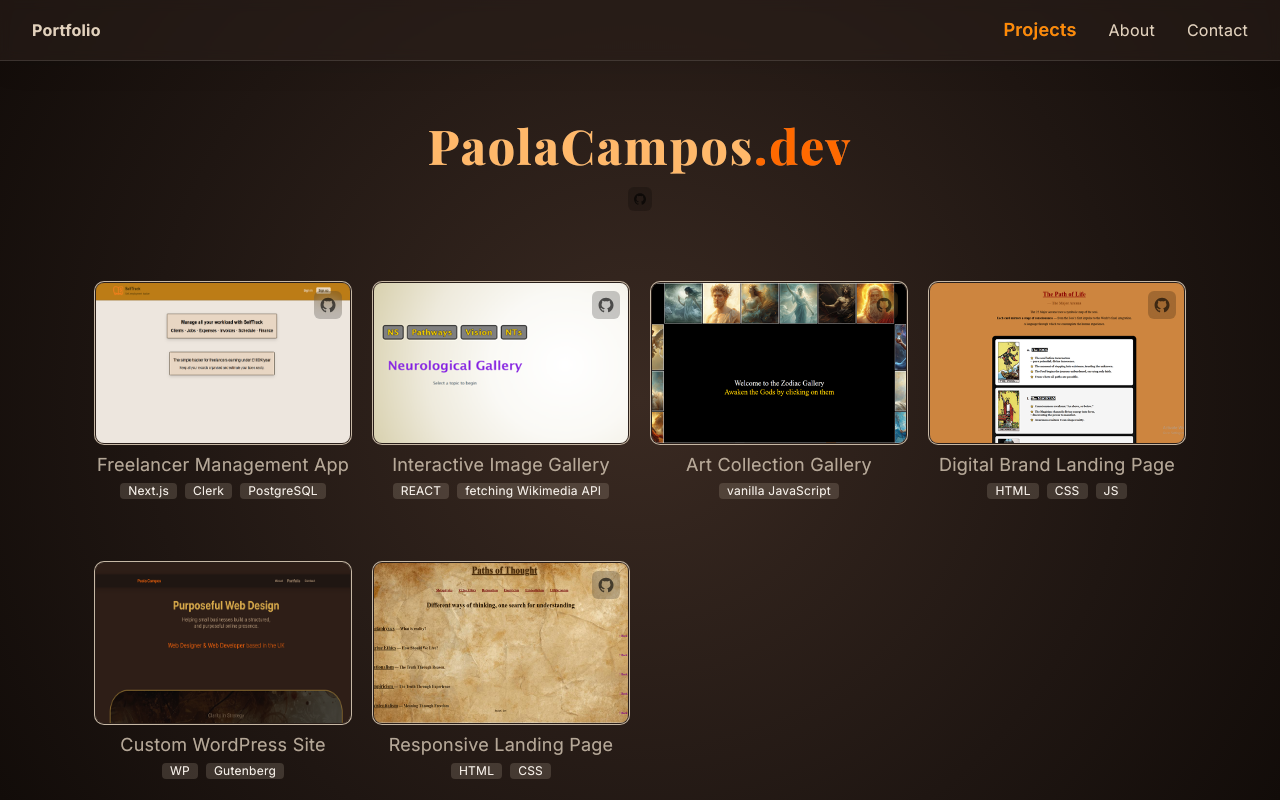
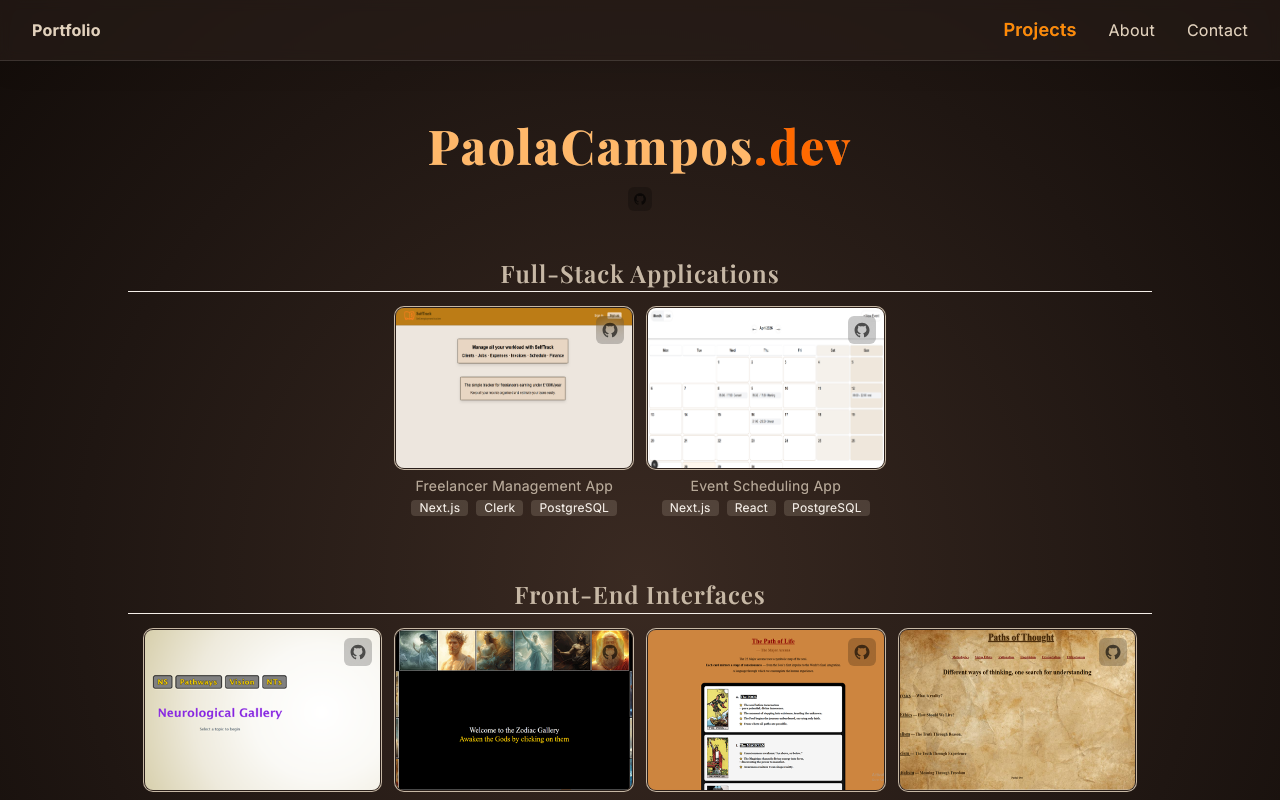
Before and after one commit to paolacampos-dev/portfolio, a Next.js app: page /projects in a window 1280 px wide. Shown: the top 800 px of the page. Built offline with nearby package versions, Linux system fonts and the light colour scheme; a web font is replaced by a local one.

Commit message:
Refactor portfolio layout with project sections and improved spacing

```diff
--- a/src/app/projects/page.tsx
+++ b/src/app/projects/page.tsx
@@ -1,12 +1,11 @@
 import Title from "@/components/Title";
 import Gallery from "@/components/Gallery"
-
 
 export default function Projects()   {
     return(
         <>
             <Title />
-            <div className="grid grid-cols-1 sm:grid-cols-2 lg:grid-cols-4 gap-x-4 gap-y-6 sm:gap-x-6 sm:gap-y-16 max-w-6xl mx-auto px-4 sm:px-6 lg:px-8 pt-0 sm:pt-4 lg:pt-15">
+            <div className="w-full max-w-6xl mx-auto px-4 sm:px-6 lg:px-8 pt-4 lg:pt-12">
                 <Gallery />
             </div>
         </>
--- a/src/components/Gallery.tsx
+++ b/src/components/Gallery.tsx
@@ -1,64 +1,27 @@
 import projectsData from "@/data/projectsData"
+import ProjectSection from "@/components/ProjectSection"
 
 export default function Gallery()    {
     const projects = projectsData
+    const fullstackProjects = projects.filter( p => p.type === "fullstack")
+    const frontendProjects = projects.filter( p => p.type === "frontend")
+    const wpProjects = projects.filter( p => p.type === "wordpress")
 
     return (
-        <>
-        {projects.map((project) => {
-            return (
-                <div  key={project.id} className="project-item w-full mb-2 sm:mb-0 group transition transform hover:-translate-y-1">
-                    <div className="relative w-full h-40 overflow-hidden rounded-lg ring-1 ring-[#c7b8a5] ring-offset-1 ring-offset-[#2a1f1a]">
-                        {/* Github */}
-                        {project.github && (
-                            <a
-                                href={project.github}
-                                target="_blank"
-                                rel="noopener noreferrer"
-                                aria-label={`View ${project.title} on  GitHub`}
-                                className="absolute top-2 right-2 z-20
-                                            opacity-70 hover:opacity-100
-                                            bg-black/30 p-1 rounded-md backdrop-blur-sm
-                                            transition-opacity duration-75 ease-out"
-                                title="View Code"
-                            >
-                            <img src="/github.svg" alt="GitHub" className="w-5 h-5" />
-                            </a>
-                        )}
-                        {/* Card Link */}
-                            <a
-                                href={project.live}
-                                target="_blank"
-                                rel="noopener noreferrer"
-                                className="absolute inset-0 z-10"
-                                title="Live Demo"
-                            >
-                            <img
-                                src={project.image}
-                                alt={project.alt}
-                                className="w-full h-full object-cover transition-transform duration-150 delay-75 hover:scale-105"
-                            />
-                            </a>
-                    </div>
-                    <div className="text-center mt-1 sm:mt-2">
-                        <p className="text-sm sm:text-base lg:text-lg text-[#c7b8a5]/80">
-                        {project.description}
-                        </p>
-
-                        <div className="flex justify-center gap-2 mt-1 flex-wrap">
-                            {project.tech.map((tech) => (
-                                <span
-                                    key={tech}
-                                    className="text-xs px-2 py-0 bg-[#c7b8a5]/20 rounded"
-                                >
-                                {tech}
-                                </span>
-                            ))}
-                        </div>
-                    </div>
-                </div>
-            )
-        })}
-    </>
+        <div className="space-y-16">
+            <ProjectSection
+                title="Full-Stack Applications"
+                projects={fullstackProjects}
+                className=""
+            />
+            <ProjectSection
+                title="Front-End Interfaces"
+                projects={frontendProjects}
+            />
+            <ProjectSection
+                title="WordPress Builds"
+                projects={wpProjects}
+            />
+        </div>
     )
 }
--- a/src/components/Hero.tsx
+++ b/src/components/Hero.tsx
@@ -13,16 +13,11 @@ export default function Hero() {
                 initial={{ opacity: 0, x: -20 }}
                 animate={{ opacity: 1, x: 0 }}
                 transition={{ duration: 2, ease: "easeOut" }}
-                /*className="font-signature text-6xl md:text-7xl"
-                initial={{ opacity: 0, rotate: +3, y: 5 }}
-                animate={{ opacity: 1, rotate: -3, y: 0 }}
-                transition={{ duration: 2, ease: "easeOut" }}*/
             >
             PaolaCampos<span className="text-orange-500">.dev</span>
             </motion.h1>
 
             <motion.p
-                //className="mt-6 text-lg opacity-80 "
                 className="mt-4 font-medium tracking-wide text-orange-100"
                 initial={{ opacity: 0 }}
                 animate={{ opacity: 1 }}
--- /dev/null
+++ b/src/components/ProjectCard.tsx
@@ -0,0 +1,46 @@
+export default function ProjectCard({ project }) {
+    const image = project.image
+    const live = project.live
+    const github = project.github
+
+    return (
+        <div className="project-item w-full group transition transform hover:-translate-y-1">
+            <div className="relative w-full h-40 overflow-hidden rounded-lg ring-1 ring-[#c7b8a5] ring-offset-1 ring-offset-[#2a1f1a]">
+
+                {github && (
+                <a  href={github} target="_blank" rel="noopener noreferrer"
+                    className="absolute top-2 right-2 z-20 opacity-70 hover:opacity-100 bg-black/30 p-1 rounded-md backdrop-blur-sm">
+                    <img src="/github.svg" alt="GitHub" className="w-5 h-5" />
+                </a>
+                )}
+
+                {live && (
+                <a  href={live} target="_blank" rel="noopener noreferrer"
+                    className="absolute inset-0 z-10" />
+                )}
+
+                {image && (
+                <img
+                    src={image}
+                    alt={project.alt || ""}
+                    className="w-full h-full object-cover group-hover:scale-105 transition"
+                />
+                )}
+            </div>
+
+            <div className="text-center mt-2">
+                <p className="text-sm text-[#c7b8a5]/80 truncate">
+                {project.description}
+                </p>
+
+                <div className="flex justify-center gap-2 mt-1 flex-wrap">
+                {project.tech.map((tech) => (
+                    <span key={tech} className="text-xs px-2 py-0 bg-[#c7b8a5]/20 rounded">
+                    {tech}
+                    </span>
+                ))}
+                </div>
+            </div>
+        </div>
+    )
+}
--- /dev/null
+++ b/src/components/ProjectSection.tsx
@@ -0,0 +1,25 @@
+import ProjectCard from "@/components/ProjectCard"
+
+export default function ProjectSection({ title, projects }) {
+    return (
+      <section className="w-full max-w-5xl mx-auto">
+
+        <div className="text-center mb-4">
+          <h2 className="text-xl sm:text-2xl font-semibold mb-1 text-[#c7b8a5]">
+            {title}
+          </h2>
+          <hr className="mb-2"/>
+        </div>
+
+
+          <div className="flex flex-wrap justify-center gap-4">
+            {projects.map((project) => (
+              <div key={project.id} className="w-full sm:w-[45%] lg:w-[23%]">
+                <ProjectCard project={project} />
+              </div>
+            ))}
+          </div>
+
+</section>
+  )
+}
--- a/src/components/Title.tsx
+++ b/src/components/Title.tsx
@@ -7,7 +7,7 @@ export default function Title() {
         <div className="font-signature pt-3 sm:pt-8 lg:pt-14 mb-0 pb-1 sm:pb-2">
             <h1 className="text-center text-[1.5rem] sm:text-[2rem] md:text-[3rem] text-orange-300 tracking-wide"> PaolaCampos<span className="text-orange-500">.dev</span></h1>
         </div>
-        <div className="flex justify-center mt-1 mb-3 p-0">
+        <div className="flex justify-center mt-1 mb-0 p-0">
             <a
                 href="https://github.com/paolacampos-dev"
                 target="_blank"
--- a/src/data/projectsData.js
+++ b/src/data/projectsData.js
@@ -2,6 +2,7 @@ const projectsData = [
     {
         id: 1,
         title: "Self-Employment Tracker",
+        type: "fullstack",
         image: "/SelfTrack.png",
         alt: "Next app for tracking self employment workload",
         github: "https://github.com/paolacampos-dev/self-employment-tracker",
@@ -11,7 +12,19 @@ const projectsData = [
     },
     {
         id: 2,
+        title: "Schedulr",
+        type: "fullstack",
+        image: "/Schedulr.png",
+        alt: "Event scheduling interface with calendar layout",
+        github: "https://github.com/paolacampos-dev/schedulr",
+        live: "https://schedulr.paolacampos.dev/",
+        description: "Event Scheduling App",
+        tech: ["Next.js", "React", "PostgreSQL"]
+    },
+    {
+        id: 3,
         title: "Nervous System Gallery",
+        type: "frontend",
         image: "/GalleryN.png",
         alt: "React image gallery using Wikimedia API",
         github: "https://github.com/paolacampos-dev/nervous-system-gallery",
@@ -20,8 +33,9 @@ const projectsData = [
         tech: ["REACT", "fetching Wikimedia API"]
     },
     {
-        id: 3,
+        id: 4,
         title: "Zodiac Gallery",
+         type: "frontend",
         image: "/Zodiac.png",
         alt: "Vanilla JavaScript image gallery",
         github: "https://github.com/paolacampos-dev/zodiac-gallery",
@@ -29,9 +43,11 @@ const projectsData = [
         description: "Art Collection Gallery",
         tech: ["vanilla JavaScript"]
     },
+
     {
-        id: 4,
+        id: 5,
         title: "The Path of Life",
+        type: "frontend",
         image: "/Life.png",
         alt: "UI-focused project with JavaScript enhancements",
         github: "https://github.com/paolacampos-dev/the-path-of-life",
@@ -40,23 +56,25 @@ const projectsData = [
         tech: ["HTML", "CSS", "JS"]
     },
     {
-        id: 5,
-        title: "Freelance WP Website ",
-        image: "WP.png",
-        alt: "Homepage of custom WordPress website with modern layout and warm color palette",
-        live: "https://paolacampos.com/",
-        description: "Custom WordPress Site",
-        tech: ["WP", "Gutenberg"]
-    },
-    {
         id: 6,
         title: "Paths of Tought",
+        type: "frontend",
         image: "/Thought.png",
         alt: "Responsive landing page built with HTML and CSS",
         github: "https://github.com/paolacampos-dev/paths-of-thought" ,
         live: "https://paolacampos-dev.github.io/paths-of-thought/",
         description: "Responsive Landing Page",
         tech: ["HTML", "CSS "]
+    },
+    {
+        id: 7,
+        title: "Freelance WP Website ",
+        type: "wordpress",
+        image: "WP.png",
+        alt: "Homepage of custom WordPress website with modern layout and warm color palette",
+        live: "https://paolacampos.com/",
+        description: "Custom WordPress Site",
+        tech: ["WP", "Gutenberg"]
     },
 ];
 
@@ -65,6 +83,7 @@ export default projectsData;
 /*{
         id: ,
         title: ,
+        type: ,
         image: ,
         alt: ,
         github: ,
```
Also changed, not shown: public/Schedulr.png (added).
